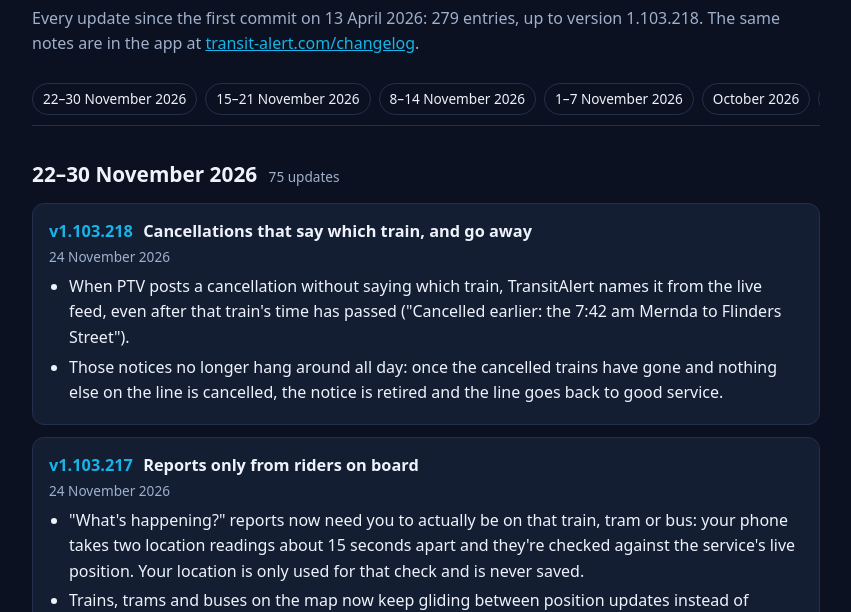
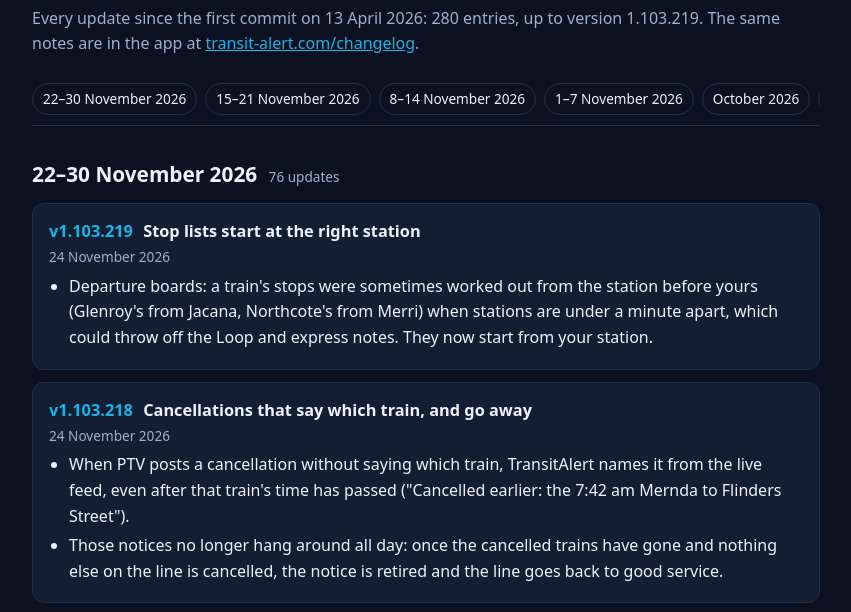
Before and after one commit to comengfreak/comengfreak.github.io, a plain HTML site: page changelog.html in a window 1280 px wide. Shown: the part 137-749 px from the top of the page, without its empty margins (214-1065 px from the left). Drawn offline with Linux system fonts and the light colour scheme.

Commit message:
Changelog to 1.103.219

```diff
--- a/changelog.html
+++ b/changelog.html
@@ -33,11 +33,12 @@
 <div class="wrap">
 <header><a class="home" href="./"><img src="img/icon.png" alt=""> TransitAlert</a></header>
 <h1>Changelog</h1>
-<p class="lead">Every update since the first commit on 13 April 2026: 279 entries, up to version 1.103.218. The same notes are in the app at <a href="https://transit-alert.com/changelog">transit-alert.com/changelog</a>.</p>
+<p class="lead">Every update since the first commit on 13 April 2026: 280 entries, up to version 1.103.219. The same notes are in the app at <a href="https://transit-alert.com/changelog">transit-alert.com/changelog</a>.</p>
 <nav class="months" aria-label="Jump to"><a href="#2026-11-22">22–30 November 2026</a><a href="#2026-11-15">15–21 November 2026</a><a href="#2026-11-08">8–14 November 2026</a><a href="#2026-11-01">1–7 November 2026</a><a href="#2026-10">October 2026</a><a href="#2026-09">September 2026</a><a href="#2026-07">July 2026</a><a href="#2026-06">June 2026</a><a href="#2026-05">May 2026</a><a href="#2026-04">April 2026</a></nav>
 
 <section id="2026-11-22">
-  <h2>22–30 November 2026 <span>75 updates</span></h2>
+  <h2>22–30 November 2026 <span>76 updates</span></h2>
+  <article><h3><span class="v">v1.103.219</span> Stop lists start at the right station</h3><p class="date">24 November 2026</p><ul><li>Departure boards: a train's stops were sometimes worked out from the station before yours (Glenroy's from Jacana, Northcote's from Merri) when stations are under a minute apart, which could throw off the Loop and express notes. They now start from your station.</li></ul></article>
   <article><h3><span class="v">v1.103.218</span> Cancellations that say which train, and go away</h3><p class="date">24 November 2026</p><ul><li>When PTV posts a cancellation without saying which train, TransitAlert names it from the live feed, even after that train's time has passed (&quot;Cancelled earlier: the 7:42 am Mernda to Flinders Street&quot;).</li><li>Those notices no longer hang around all day: once the cancelled trains have gone and nothing else on the line is cancelled, the notice is retired and the line goes back to good service.</li></ul></article>
   <article><h3><span class="v">v1.103.217</span> Reports only from riders on board</h3><p class="date">24 November 2026</p><ul><li>&quot;What's happening?&quot; reports now need you to actually be on that train, tram or bus: your phone takes two location readings about 15 seconds apart and they're checked against the service's live position. Your location is only used for that check and is never saved.</li><li>Trains, trams and buses on the map now keep gliding between position updates instead of moving, stopping and moving again. Thanks to a rider for the feedback.</li><li>Map labels read a train's cars in order, unit by unit (433M-1067T-434M + 518M-1126T-551M).</li></ul></article>
   <article><h3><span class="v">v1.103.216</span> &quot;You are here&quot; on the platform display</h3><p class="date">24 November 2026</p><ul><li>Platform display: the stop list now starts at the station you're at, marked &quot;You are here&quot;, and shows every station the train runs straight through after it. Stations skipped right after yours used to go missing.</li><li>Platform display: tell it which car your screen lines up with (You are at car 1–7) and the train diagram marks it, and warns when a shorter train stops short of you.</li><li>Express trains now say what they skip (&quot;Express: skips East Richmond&quot;) or the stretch they run without stopping (&quot;Camberwell → Richmond&quot;), instead of listing every stop.</li><li>Stickers theme: three of the new stickers in page headers (&quot;Go on. Delete the other one.&quot;, &quot;The tram is NOT 2 mins away&quot; and &quot;I have never run for a train*&quot;), bigger on desktop.</li></ul></article>
```
